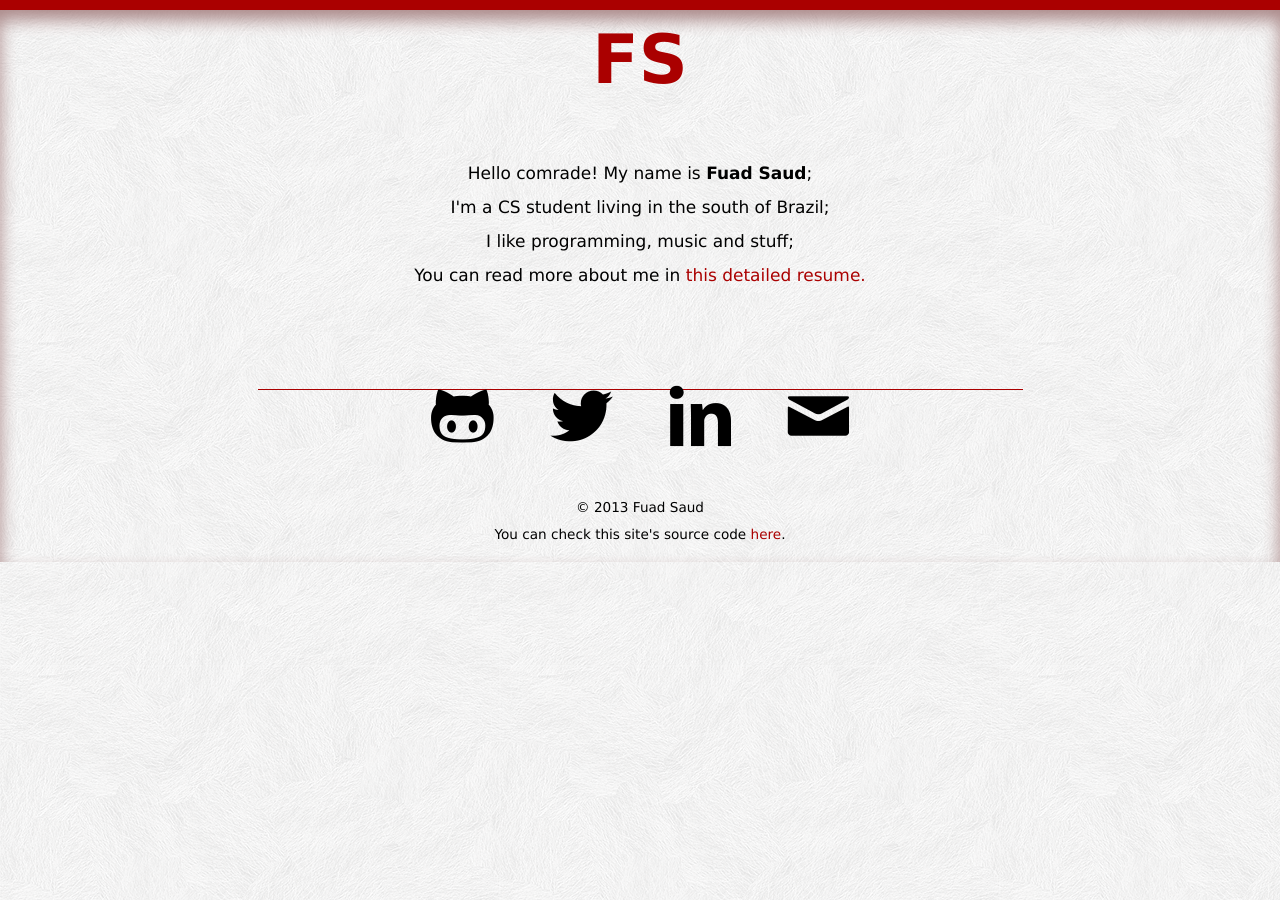
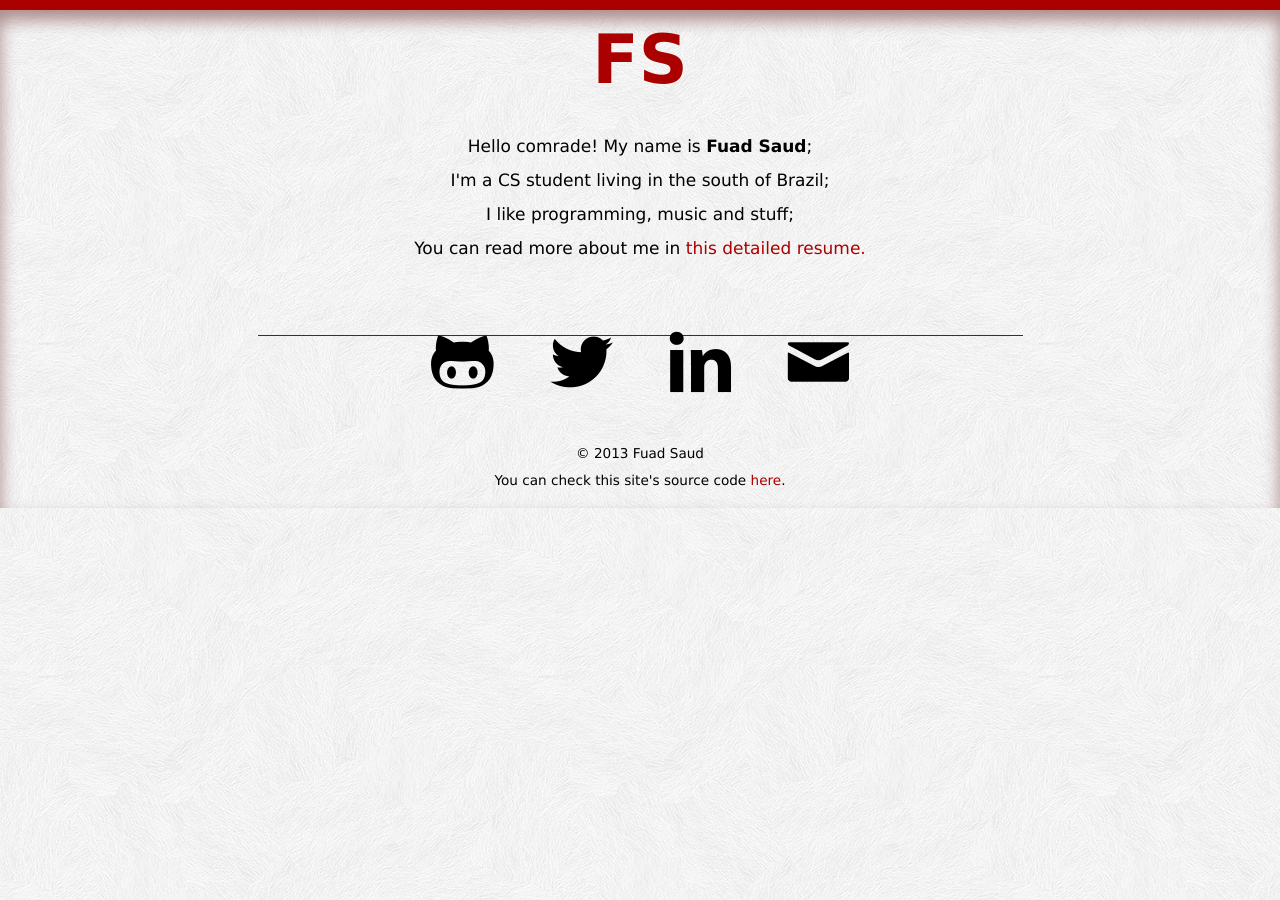
Before and after one commit to fuadsaud/fuadsaud.github.io, a Jekyll site: the page built from index.html, in a window 1280 px wide. Built offline with Jekyll 4.4.1, drawn with Linux system fonts in a browser that asks for light colours; Markdown is read by kramdown in place of the engine named in the settings.

Commit message:
Fix header paragraph padding

```diff
--- a/css/screen.css
+++ b/css/screen.css
@@ -58,7 +58,7 @@ hr:before {
     font-weight: lighter;
     line-height: 2em;
     text-align: center;
-    padding: 10px 30px;
+    padding: 0 30px;
 }
 
 .stream {
```
